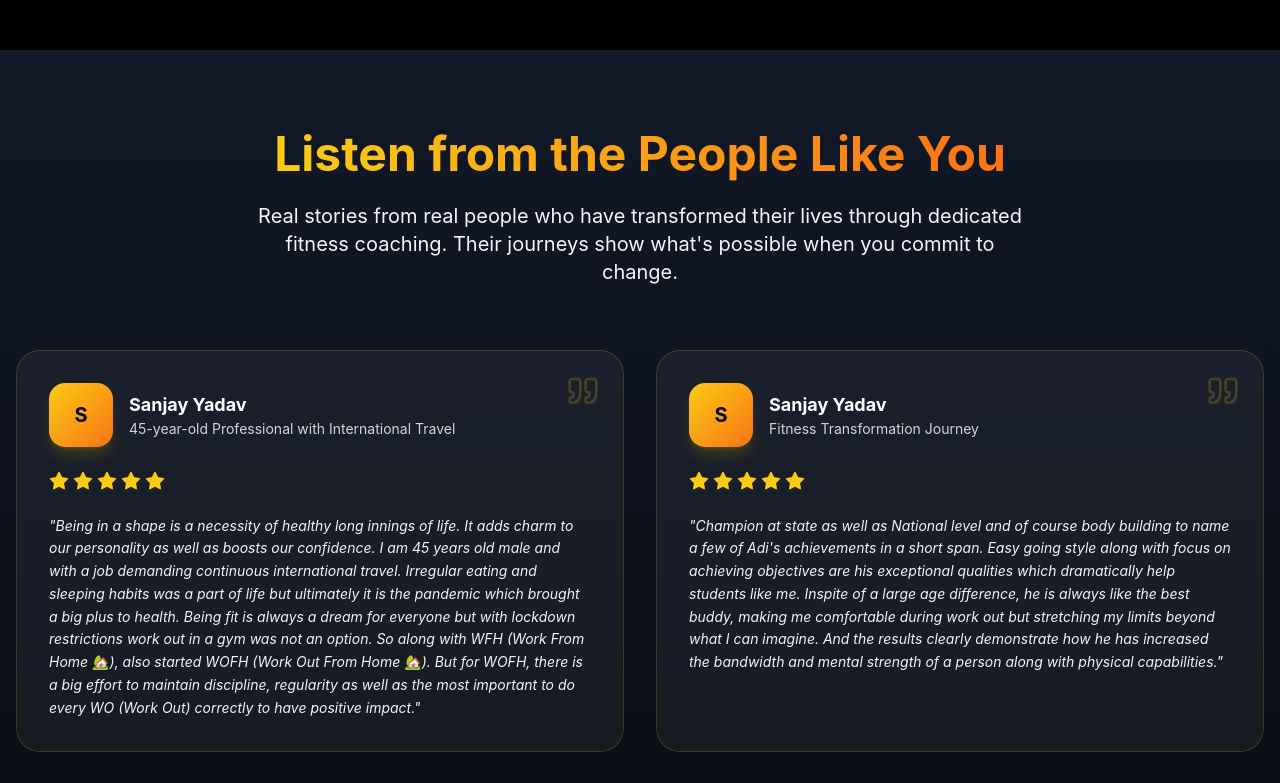
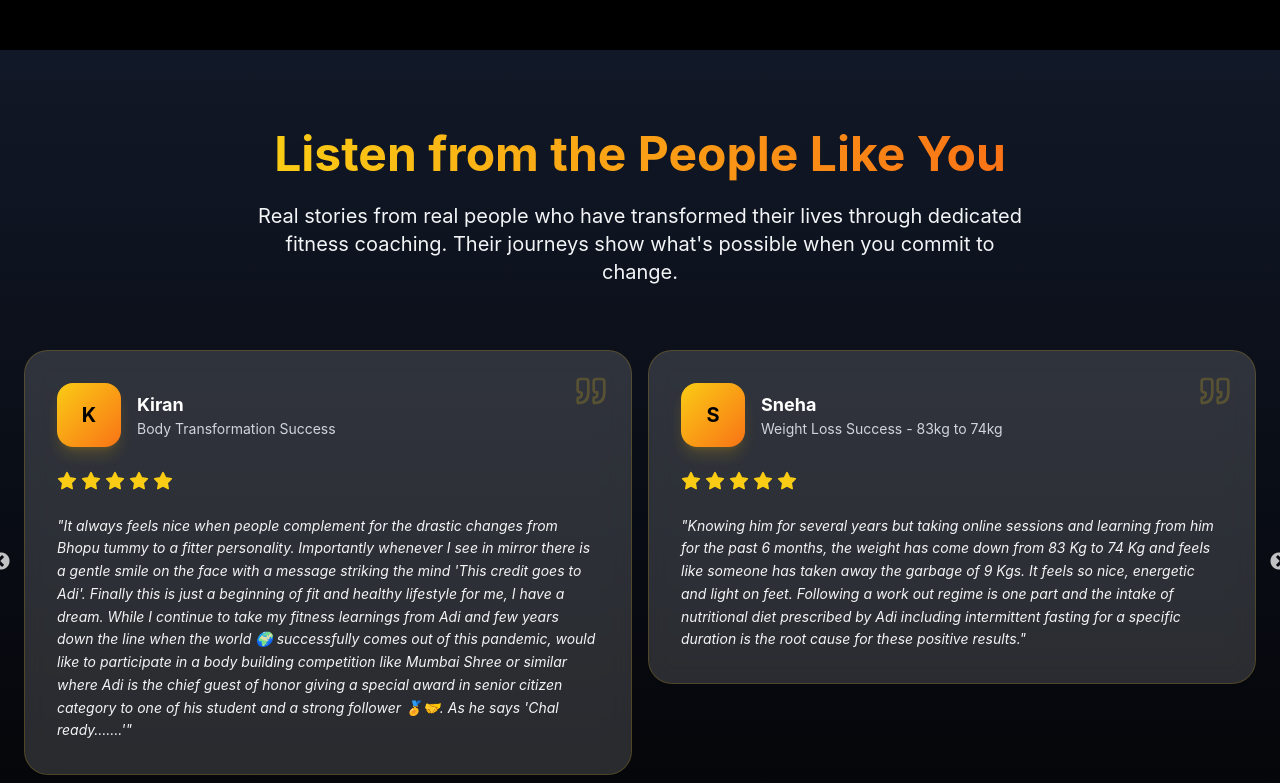
Before and after one commit to Akshat-pixel-ship-it/aditya, a React (Vite) app: page / in a window 1280 px wide. Shown: the part 3000-3783 px from the top of the page. Built offline with nearby package versions, Linux system fonts and the light colour scheme.

Commit message:
Add carousel-based Reviews component

```diff
--- a/package.json
+++ b/package.json
@@ -13,12 +13,15 @@
     "framer-motion": "^12.23.12",
     "lucide-react": "^0.344.0",
     "react": "^18.3.1",
-    "react-dom": "^18.3.1"
+    "react-dom": "^18.3.1",
+    "react-slick": "^0.31.0",
+    "slick-carousel": "^1.8.1"
   },
   "devDependencies": {
     "@eslint/js": "^9.9.1",
     "@types/react": "^18.3.5",
     "@types/react-dom": "^18.3.0",
+    "@types/react-slick": "^0.23.13",
     "@vitejs/plugin-react": "^4.3.1",
     "autoprefixer": "^10.4.18",
     "eslint": "^9.9.1",
--- a/src/components/Reviews.tsx
+++ b/src/components/Reviews.tsx
@@ -1,67 +1,64 @@
-import React from 'react';
-import { Star, Quote } from 'lucide-react';
+import React from "react";
+import Slider from "react-slick";
+import { Star, Quote } from "lucide-react";
+import "slick-carousel/slick/slick.css";
+import "slick-carousel/slick/slick-theme.css";
 
 const Reviews = () => {
   const reviews = [
     {
-      name: "Sanjay Yadav",
+      name: "Raj",
       title: "45-year-old Professional with International Travel",
       rating: 5,
       text: "Being in a shape is a necessity of healthy long innings of life. It adds charm to our personality as well as boosts our confidence. I am 45 years old male and with a job demanding continuous international travel. Irregular eating and sleeping habits was a part of life but ultimately it is the pandemic which brought a big plus to health. Being fit is always a dream for everyone but with lockdown restrictions work out in a gym was not an option. So along with WFH (Work From Home 🏡), also started WOFH (Work Out From Home 🏡). But for WOFH, there is a big effort to maintain discipline, regularity as well as the most important to do every WO (Work Out) correctly to have positive impact."
     },
     {
-      name: "Sanjay Yadav",
+      name: "Amit",
       title: "Fitness Transformation Journey",
       rating: 5,
       text: "Champion at state as well as National level and of course body building to name a few of Adi's achievements in a short span. Easy going style along with focus on achieving objectives are his exceptional qualities which dramatically help students like me. Inspite of a large age difference, he is always like the best buddy, making me comfortable during work out but stretching my limits beyond what I can imagine. And the results clearly demonstrate how he has increased the bandwidth and mental strength of a person along with physical capabilities."
     },
     {
-      name: "Sanjay Yadav",
+      name: "Kiran",
       title: "Body Transformation Success",
       rating: 5,
       text: "It always feels nice when people complement for the drastic changes from Bhopu tummy to a fitter personality. Importantly whenever I see in mirror there is a gentle smile on the face with a message striking the mind 'This credit goes to Adi'. Finally this is just a beginning of fit and healthy lifestyle for me, I have a dream. While I continue to take my fitness learnings from Adi and few years down the line when the world 🌍 successfully comes out of this pandemic, would like to participate in a body building competition like Mumbai Shree or similar where Adi is the chief guest of honor giving a special award in senior citizen category to one of his student and a strong follower 🏅🤝. As he says 'Chal ready…….'"
     },
     {
-      name: "Client Review",
+      name: "Sneha",
       title: "Weight Loss Success - 83kg to 74kg",
       rating: 5,
       text: "Knowing him for several years but taking online sessions and learning from him for the past 6 months, the weight has come down from 83 Kg to 74 Kg and feels like someone has taken away the garbage of 9 Kgs. It feels so nice, energetic and light on feet. Following a work out regime is one part and the intake of nutritional diet prescribed by Adi including intermittent fasting for a specific duration is the root cause for these positive results."
     },
     {
-      name: "Happy Client",
+      name: "Ravi",
       title: "Wardrobe Transformation Problem",
       rating: 5,
       text: "While I can keep mentioning all the positives that I have always gained from Adi, there is a big complaint as well: 'Adi you never told me that I will have to change my wardrobe after 6 months with all my shirts 👕 and trousers 👖 of 6 month ago had to be donated and refill with all slim fits.'"
     },
     {
-      name: "Grateful Student",
+      name: "Aditya",
       title: "Perfect Coach Discovery",
       rating: 5,
       text: "The way 'Daane daane pe likha hota hai khan wale ka naam, usi tarah Knowledgeable and Passionate Coach milna bhi hota hai naseeb walon ke naam'. I met my perfect Coach Aditya Sandu. Don't go by his age of 21 years but his inherent quality of teaching and motivating others, will put any senior experienced person to shame. Fabulous personality maintaining a perfect V shape physique, muscular structure and excelling in every sports that he has pursued till date right from his childhood including 'Sports person of the Year' in his school days, sprinting 🏃, running Marathons, international football ⚽ tournament, weight lifting 🏆"
     }
   ];
 
-  return (
-    <section id="reviews" className="py-20 px-4 bg-gradient-to-b from-gray-900 to-black">
-      <div className="max-w-7xl mx-auto">
-        <div className="text-center mb-16">
-          <h2 className="text-4xl md:text-5xl font-bold mb-6">
-            <span className="bg-gradient-to-r from-yellow-400 to-orange-500 bg-clip-text text-transparent">
-              Listen from the People Like You
-            </span>
-          </h2>
-          <p className="text-xl text-gray-100 max-w-3xl mx-auto">
-            Real stories from real people who have transformed their lives through dedicated fitness coaching.
-            Their journeys show what's possible when you commit to change.
-          </p>
-        </div>
+  const settings = {
+    dots: true,
+    infinite: true,
+    speed: 800,
+    slidesToShow: 2,
+    slidesToScroll: 1,
+    autoplay: true,
+    autoplaySpeed: 2500,
+    responsive: [
+      { breakpoint: 1024, settings: { slidesToShow: 1 } }
+    ]
+  };
 
-        <div className="grid grid-cols-1 lg:grid-cols-2 gap-8">
-          {reviews.map((review, index) => (
-            <div
-              key={index}
-              className="group bg-white/5 backdrop-blur-sm rounded-3xl p-8 border border-yellow-500/20 hover:border-yellow-500/40 transition-all duration-500 hover:transform hover:scale-102 hover:shadow-2xl hover:shadow-yellow-500/20 relative overflow-hidden"
-            >
+  const ReviewCard = ({ review }: { review: typeof reviews[0] }) => (
+    <div className="group bg-white/15 backdrop-blur-md rounded-3xl p-8 border border-yellow-500/20 hover:border-yellow-500/40 transition-all duration-500 hover:transform hover:scale-102 hover:shadow-2xl hover:shadow-yellow-500/20 relative overflow-hidden mx-2">
       {/* Quote icon */}
       <div className="absolute top-6 right-6 opacity-20">
         <Quote className="w-8 h-8 text-yellow-400" />
@@ -95,12 +92,36 @@ const Reviews = () => {
       {/* Decorative bottom accent */}
       <div className="absolute bottom-0 left-0 w-full h-1 bg-gradient-to-r from-yellow-400 to-orange-500 transform scale-x-0 group-hover:scale-x-100 transition-transform duration-500"></div>
     </div>
+  );
+
+  return (
+    <section id="reviews" className="py-20 px-4 bg-gradient-to-b from-gray-900 to-black">
+      <div className="max-w-7xl mx-auto">
+        {/* Header */}
+        <div className="text-center mb-16">
+          <h2 className="text-4xl md:text-5xl font-bold mb-6">
+            <span className="bg-gradient-to-r from-yellow-400 to-orange-500 bg-clip-text text-transparent">
+              Listen from the People Like You
+            </span>
+          </h2>
+          <p className="text-xl text-gray-100 max-w-3xl mx-auto">
+            Real stories from real people who have transformed their lives through dedicated fitness coaching.
+            Their journeys show what's possible when you commit to change.
+          </p>
+        </div>
+
+        {/* Carousel */}
+        <Slider {...settings}>
+          {reviews.map((review, index) => (
+            <ReviewCard key={index} review={review} />
           ))}
-        </div>
+        </Slider>
 
         {/* Call to action */}
         <div className="text-center mt-16">
-          <p className="text-gray-100 mb-6 text-lg">Ready to write your own success story?</p>
+          <p className="text-gray-100 mb-6 text-lg">
+            Ready to write your own success story?
+          </p>
           <button className="bg-gradient-to-r from-yellow-400 to-yellow-600 text-black px-8 py-4 rounded-full font-bold text-lg transition-all duration-300 hover:shadow-2xl hover:shadow-yellow-500/30 hover:scale-105">
             Start Your Transformation Today
           </button>
```
Also changed, not shown: 1 other file (tests, documents, lock files or other folders). Lines whose indentation alone changed are shown as unchanged.
